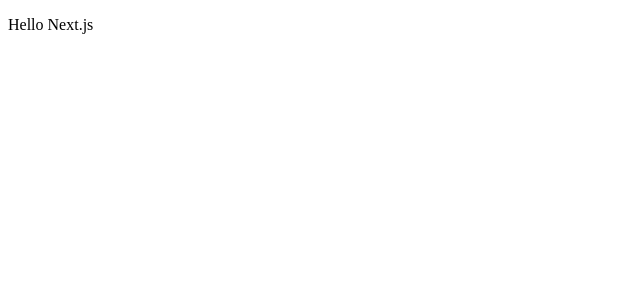
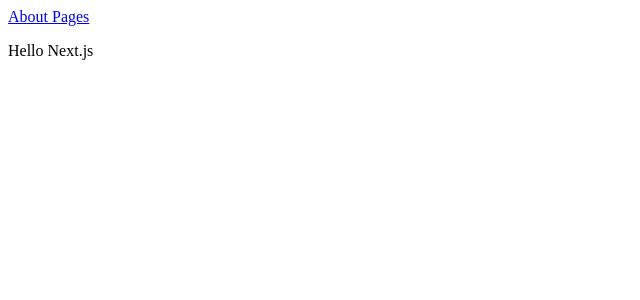
Before and after one commit to nobioma1/next-hello, a Next.js app: page / in a window 1280 px wide. Shown: the top 300 px of the page, without its empty margins (0-640 px from the left). Built offline with nearby package versions, Linux system fonts and the light colour scheme.

Commit message:
Create an about page and add a link to it

```diff
--- a/pages/index.js
+++ b/pages/index.js
@@ -1,7 +1,14 @@
+import Link from 'next/link';
+
 const Index = () => {
-  return <div>
-    <p>Hello Next.js</p>
-  </div>
+  return (
+    <div>
+      <Link href="/about">
+        <a>About Pages</a>
+      </Link>
+      <p>Hello Next.js</p>
+    </div>
+  );
 };
 
 export default Index;
```
Also changed, not shown: pages/about.js (added, +9 -0 lines).
